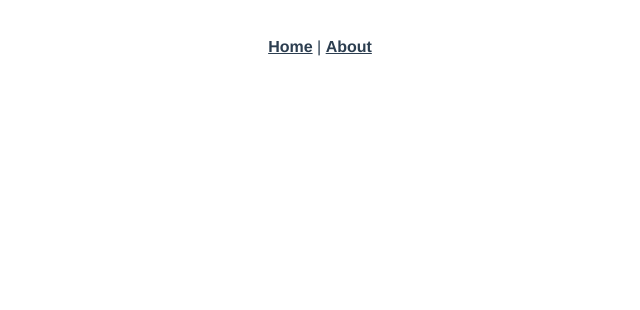
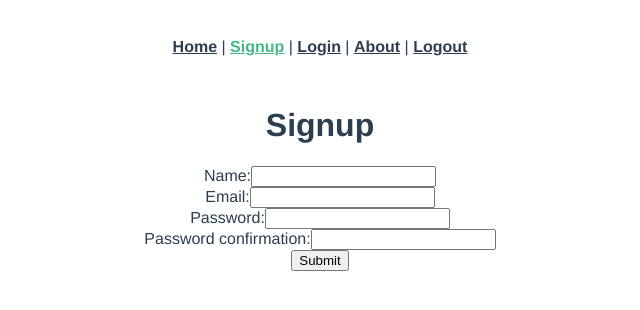
Before and after one commit to danielbossier/blog-frontend-app, a Vue app: page /signup in a window 1280 px wide. Shown: the top 310 px of the page, without its empty margins (320-960 px from the left). Built offline with nearby package versions, Linux system fonts and the light colour scheme.

Commit message:
added signup, login, logout actions

```diff
--- a/src/App.vue
+++ b/src/App.vue
@@ -3,7 +3,13 @@
     <div id="nav">
       <router-link to="/">Home</router-link>
       |
+      <router-link to="/signup">Signup</router-link>
+      |
+      <router-link to="/login">Login</router-link>
+      |
       <router-link to="/about">About</router-link>
+      |
+      <router-link to="/logout">Logout</router-link>
     </div>
     <router-view />
   </div>
@@ -11,7 +17,7 @@
 
 <style>
 #app {
-  font-family: Avenir, Helvetica, Arial, sans-serif;
+  font-family: Avengotir, Helvetica, Arial, sans-serif;
   -webkit-font-smoothing: antialiased;
   -moz-osx-font-smoothing: grayscale;
   text-align: center;
--- a/src/main.js
+++ b/src/main.js
@@ -1,6 +1,14 @@
 import Vue from "vue";
 import App from "./App.vue";
 import router from "./router";
+import axios from "axios";
+
+axios.defaults.baseURL = process.env.NODE_ENV === "development" ? "http://localhost:3000" : "/";
+
+var jwt = localStorage.getItem("jwt");
+if (jwt) {
+  axios.defaults.headers.common["Authorization"] = "Bearer " + jwt;
+}
 
 Vue.config.productionTip = false;
 
--- a/src/router/index.js
+++ b/src/router/index.js
@@ -1,6 +1,10 @@
 import Vue from "vue";
 import VueRouter from "vue-router";
 import Home from "../views/Home.vue";
+import Test from "../views/Test.vue";
+import Signup from "../views/Signup.vue";
+import Login from "../views/Login.vue";
+import Logout from "../views/Logout.vue";
 
 Vue.use(VueRouter);
 
@@ -18,6 +22,26 @@ const routes = [
     // which is lazy-loaded when the route is visited.
     component: () => import(/* webpackChunkName: "about" */ "../views/About.vue"),
   },
+  {
+    path: "/test",
+    name: "Test",
+    component: Test,
+  },
+  {
+    path: "/signup",
+    name: "Signup",
+    component: Signup,
+  },
+  {
+    path: "/login",
+    name: "Login",
+    component: Login,
+  },
+  {
+    path: "/logout",
+    name: "Logout",
+    component: Logout,
+  },
 ];
 
 const router = new VueRouter({
--- a/src/views/Home.vue
+++ b/src/views/Home.vue
@@ -1,18 +1,19 @@
 <template>
   <div class="home">
-    <img alt="Vue logo" src="../assets/logo.png" />
-    <HelloWorld msg="Welcome to Your Vue.js App" />
+    <h1>{{ message }}</h1>
   </div>
 </template>
 
+<style></style>
+
 <script>
-// @ is an alias to /src
-import HelloWorld from "@/components/HelloWorld.vue";
-
-export default {
-  name: "Home",
-  components: {
-    HelloWorld,
-  },
-};
+  export default {
+    data: function () {
+      return {
+        message: "Welcome to Vue.js!",
+      };
+    },
+    created: function () {},
+    methods: {},
+  };
 </script>
--- /dev/null
+++ b/src/views/Login.vue
@@ -0,0 +1,49 @@
+<template>
+  <div class="login">
+    <form v-on:submit.prevent="submit()">
+      <h1>Login</h1>
+      <ul>
+        <li v-for="error in errors" v-bind:key="error">{{ error }}</li>
+      </ul>
+      <div>
+        <label>Email:</label>
+        <input type="email" v-model="newSessionParams.email" />
+      </div>
+      <div>
+        <label>Password:</label>
+        <input type="password" v-model="newSessionParams.password" />
+      </div>
+      <input type="submit" value="Submit" />
+    </form>
+  </div>
+</template>
+
+<script>
+  import axios from "axios";
+
+  export default {
+    data: function () {
+      return {
+        newSessionParams: {},
+        errors: [],
+      };
+    },
+    methods: {
+      submit: function () {
+        axios
+          .post("/sessions", this.newSessionParams)
+          .then((response) => {
+            axios.defaults.headers.common["Authorization"] = "Bearer " + response.data.jwt;
+            localStorage.setItem("jwt", response.data.jwt);
+            this.$router.push("/");
+          })
+          .catch((error) => {
+            console.log(error.response);
+            this.errors = ["Invalid email or password."];
+            this.email = "";
+            this.password = "";
+          });
+      },
+    },
+  };
+</script>
--- /dev/null
+++ b/src/views/Logout.vue
@@ -0,0 +1,15 @@
+<template>
+  <div class="logout"></div>
+</template>
+
+<script>
+  import axios from "axios";
+
+  export default {
+    created: function () {
+      delete axios.defaults.headers.common["Authorization"];
+      localStorage.removeItem("jwt");
+      this.$router.push("/");
+    },
+  };
+</script>
--- /dev/null
+++ b/src/views/Signup.vue
@@ -0,0 +1,53 @@
+<template>
+  <div class="signup">
+    <form v-on:submit.prevent="submit()">
+      <h1>Signup</h1>
+      <ul>
+        <li v-for="error in errors" v-bind:key="error">{{ error }}</li>
+      </ul>
+      <div>
+        <label>Name:</label>
+        <input type="text" v-model="newUserParams.name" />
+      </div>
+      <div>
+        <label>Email:</label>
+        <input type="email" v-model="newUserParams.email" />
+      </div>
+      <div>
+        <label>Password:</label>
+        <input type="password" v-model="newUserParams.password" />
+      </div>
+      <div>
+        <label>Password confirmation:</label>
+        <input type="password" v-model="newUserParams.password_confirmation" />
+      </div>
+      <input type="submit" value="Submit" />
+    </form>
+  </div>
+</template>
+
+<script>
+  import axios from "axios";
+
+  export default {
+    data: function () {
+      return {
+        newUserParams: {},
+        errors: [],
+      };
+    },
+    methods: {
+      submit: function () {
+        axios
+          .post("/users", this.newUserParams)
+          .then((response) => {
+            console.log(response.data);
+            this.$router.push("/login");
+          })
+          .catch((error) => {
+            this.errors = error.response.data.errors;
+          });
+      },
+    },
+  };
+</script>
--- /dev/null
+++ b/src/views/Test.vue
@@ -0,0 +1,5 @@
+<template>
+  <div class="test">
+    <h1>This is a test....Speakerboxxx</h1>
+  </div>
+</template>
```
